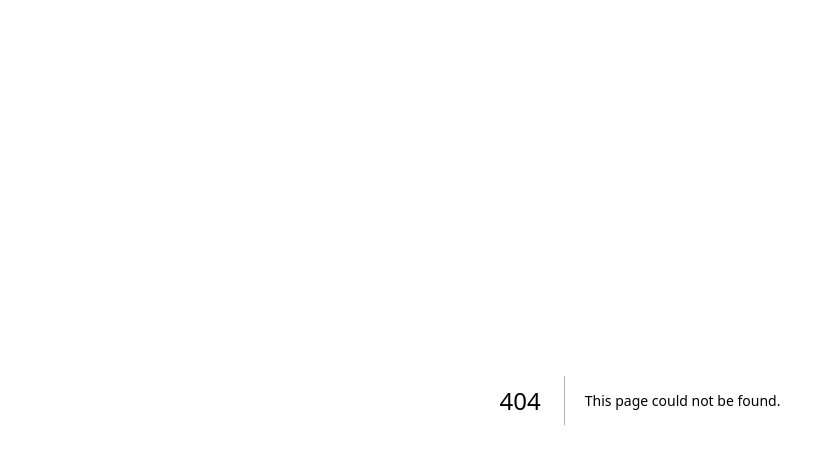
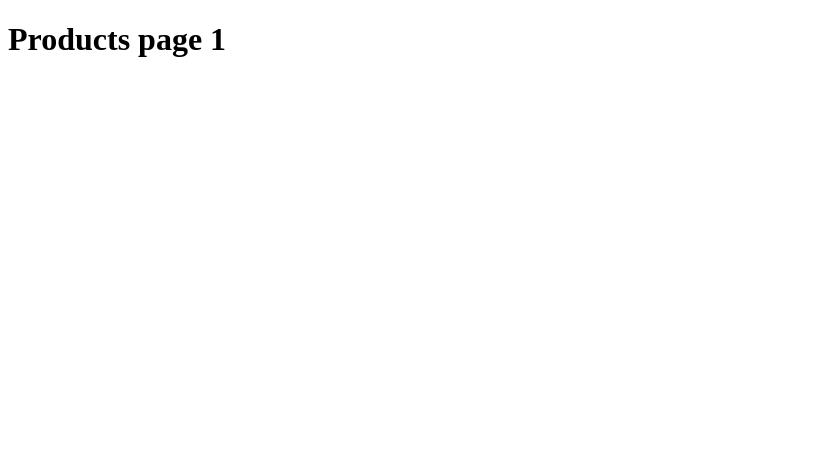
Before and after one commit to usmanshabbir756/next-js-practice, a Next.js app: page /products/1 in a window 1280 px wide. Before the commit this address had no page. Shown: the top 464 px of the page, without its empty margins (0-835 px from the left). Built offline with nearby package versions, Linux system fonts and the light colour scheme.

Commit message:
Dynamic routing

```diff
--- /dev/null
+++ b/src/app/products/[productId]/page.tsx
@@ -0,0 +1,5 @@
+export default function Products({params}: {
+    params:{productId:string}
+}){
+    return <h1> Products page {params.productId}</h1>
+}
--- /dev/null
+++ b/src/app/products/page.tsx
@@ -0,0 +1,3 @@
+export default function Prducts(){
+    return <h1>Prducts</h1>
+}
```
